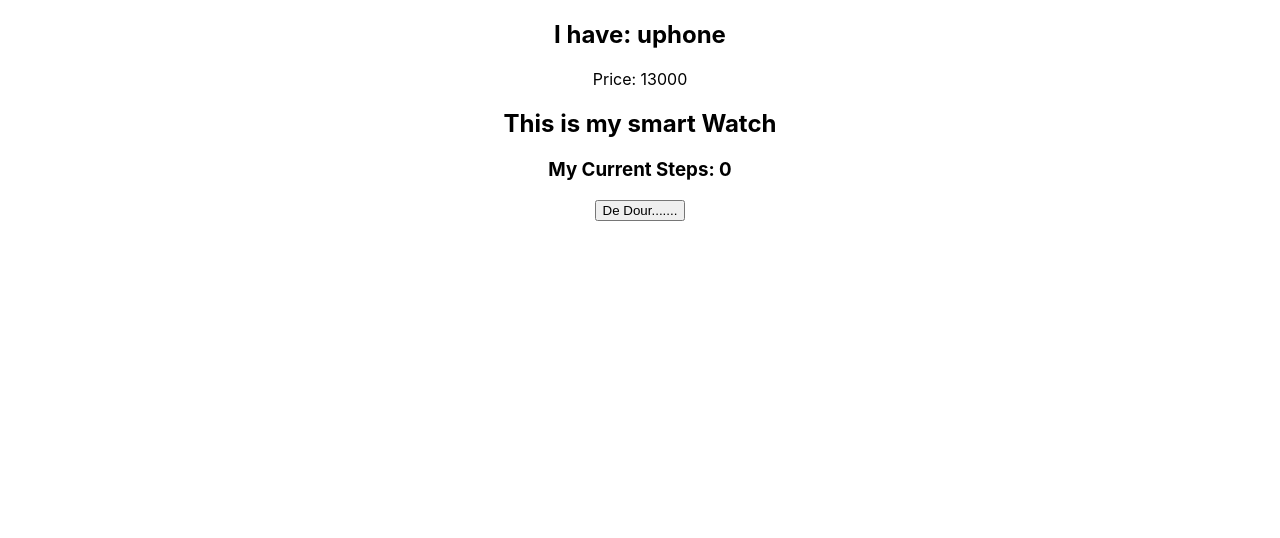
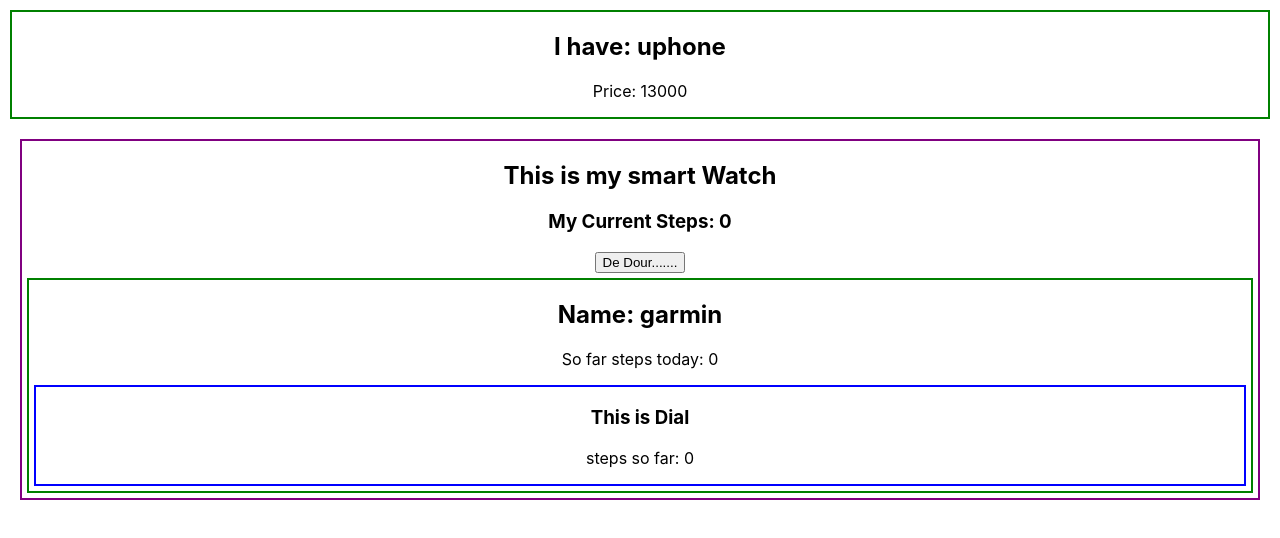
Before and after one commit to arfan36/day-77_m-47_how-react-works_september-22, a React (Create React App) app: page / in a window 1280 px wide. Shown: the top 538 px of the page. Built offline with nearby package versions, Linux system fonts and the light colour scheme.

Commit message:
47-5 How React Hook works, send state via props , props vs state

```diff
--- a/src/components/Device/Device.js
+++ b/src/components/Device/Device.js
@@ -3,7 +3,7 @@ import DeviceDetail from '../DeviceDetail/DeviceDetail';
 
 const Device = (props) => {
     return (
-        <div>
+        <div style={{border: "2px solid green", margin: "10px"}}>
             <h2>I have: {props.name}</h2>
             <DeviceDetail price={props.price}></DeviceDetail>
         </div>
--- /dev/null
+++ b/src/components/Dial/Dial.js
@@ -0,0 +1,12 @@
+import React from 'react';
+
+const Dial = (props) => {
+    return (
+        <div style={{border: "2px solid blue", margin: "5px"}}>
+            <h3>This is Dial</h3>
+            <p>steps so far: {props.steps}</p>
+        </div>
+    );
+};
+
+export default Dial;
--- /dev/null
+++ b/src/components/Display/Display.js
@@ -0,0 +1,14 @@
+import React from 'react';
+import Dial from '../Dial/Dial';
+
+const Display = (props) => {
+    return (
+        <div style={{ border: "2px solid green" , margin: "5px"}}>
+            <h2>Name: {props.name}</h2>
+            <p>So far steps today: {props.steps}</p>
+            <Dial steps={props.steps}></Dial>
+        </div>
+    );
+};
+
+export default Display;
--- a/src/components/Watch/Watch.js
+++ b/src/components/Watch/Watch.js
@@ -1,6 +1,7 @@
 import React from 'react';
 import { useEffect } from 'react';
 import { useState } from 'react';
+import Display from '../Display/Display';
 
 const Watch = () => {
     const [steps, setSteps] = useState(0);
@@ -11,14 +12,15 @@ const Watch = () => {
     };
 
     useEffect(() => {
-console.log(steps);
+        console.log(steps);
     }, [steps]);
 
     return (
-        <div>
+        <div style={{ border: "2px solid purple", margin: '20px' }}>
             <h2>This is my smart Watch</h2>
             <h3>My Current Steps: {steps}</h3>
             <button onClick={increaseSteps}>De Dour.......</button>
+            <Display name="garmin" steps={steps}></Display>
         </div>
     );
 };
```
